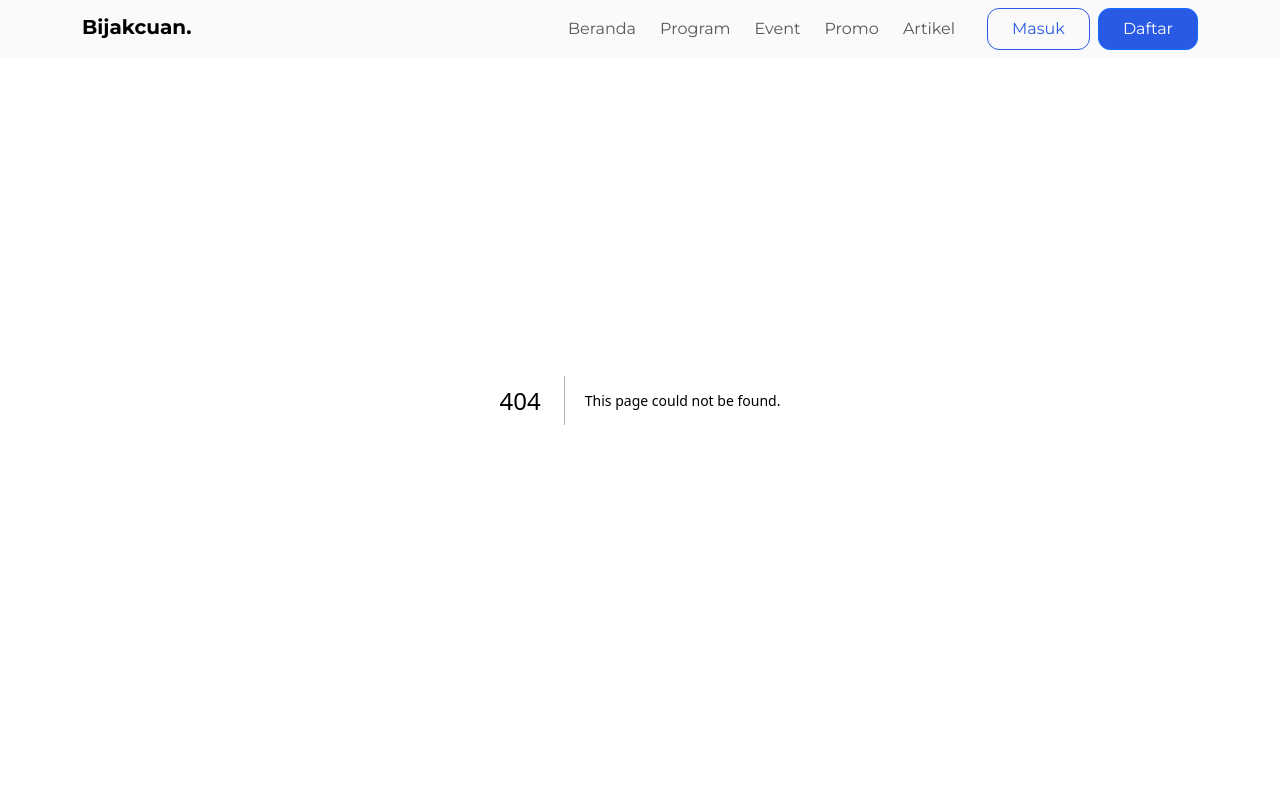
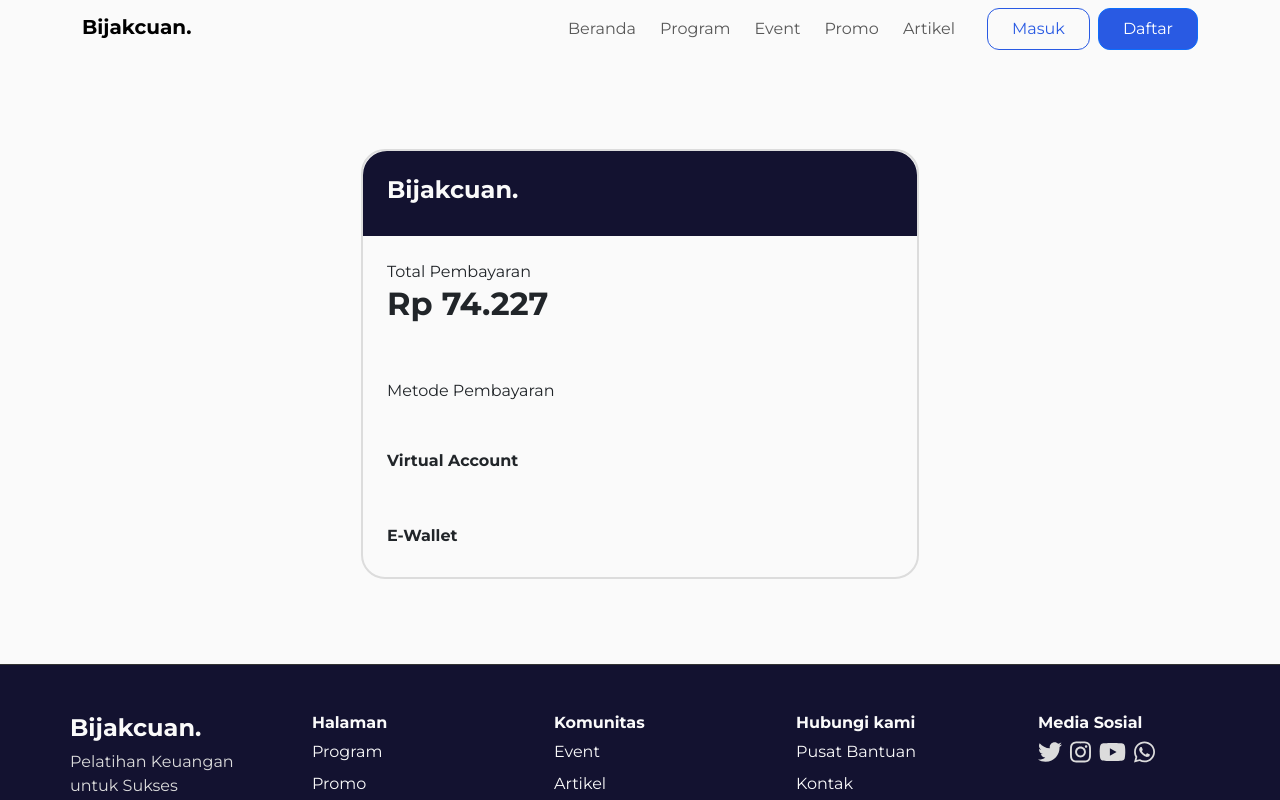
Before and after one commit to afrizalyogi/bijak-cuan, a Next.js app: page /checkout/pembayaran in a window 1280 px wide. Before the commit this address had no page. Shown: the top 800 px of the page. Built offline with nearby package versions, Linux system fonts and the light colour scheme.

Commit message:
Add Pembayaran Page

```diff
--- /dev/null
+++ b/src/app/checkout/pembayaran/page.jsx
@@ -0,0 +1,28 @@
+import "./pembayaran.css"
+
+export default function Pembayaran() {
+	return (
+		<main id="pembayaran">
+			<div className="container align-items-center d-flex justify-content-center">
+				<div className="container-lg">
+					<div className="card">
+						<div className="card-header">
+							<h4>Bijakcuan.</h4>
+						</div>
+						<div className="card-body">
+							<div className="d-flex flex-column mb-5">
+								<p>Total Pembayaran</p>
+								<h2>Rp 74.227</h2>
+							</div>
+							<div className="d-flex flex-column gap-5">
+								<p>Metode Pembayaran</p>
+								<h6>Virtual Account</h6>
+								<h6>E-Wallet</h6>
+							</div>
+						</div>
+					</div>
+				</div>
+			</div>
+		</main>
+	)
+}
--- /dev/null
+++ b/src/app/checkout/pembayaran/pembayaran.css
@@ -0,0 +1,17 @@
+#pembayaran .container {
+	height: 75vh;
+}
+#pembayaran .container-lg {
+	padding: 0 25%;
+}
+#pembayaran .card-header {
+	background-color: var(--secondary);
+	color: var(--white-primary);
+	border-radius: 24px 24px 0 0;
+}
+
+@media (max-width: 960px) {
+	#pembayaran .container-lg {
+		padding: 0;
+	}
+}
--- a/src/components/checkout/card-detail.jsx
+++ b/src/components/checkout/card-detail.jsx
@@ -1,6 +1,7 @@
 "use client"
 import { useState } from "react"
 import price from "@/data/program-price"
+import discountData from "@/data/checkout-discount"
 import FormatCurrency from "@/components/format-currency"
 import GetPaket from "./get-paket"
 
@@ -55,7 +56,9 @@ export default function CardDetail() {
 					</div>
 					<div className="d-flex justify-content-between">
 						<h4>Total Harga</h4>
-						<h4>{FormatCurrency(price[paket] - random - discount)}</h4>
+						<h4 id="total-harga">
+							{FormatCurrency(price[paket] - random - discount)}
+						</h4>
 					</div>
 				</div>
 			</div>
```
Also changed, not shown: src/app/checkout/page.jsx (+2 -13 lines), src/components/checkout/checkout.jsx (added, +19 -0 lines), src/components/checkout/condition.jsx (deleted, +0 -24 lines), src/components/checkout/process.jsx (+20 -9 lines), 1 other file (tests, documents, lock files or other folders).
